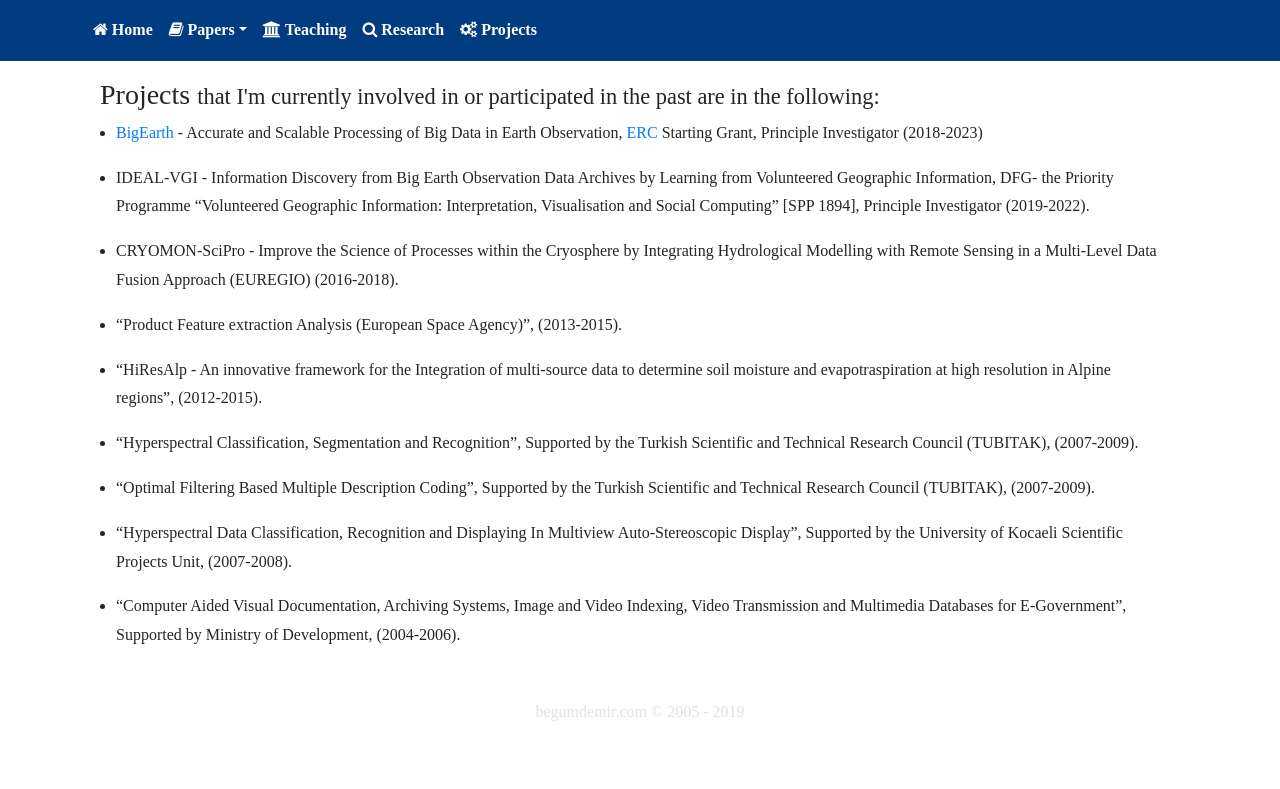
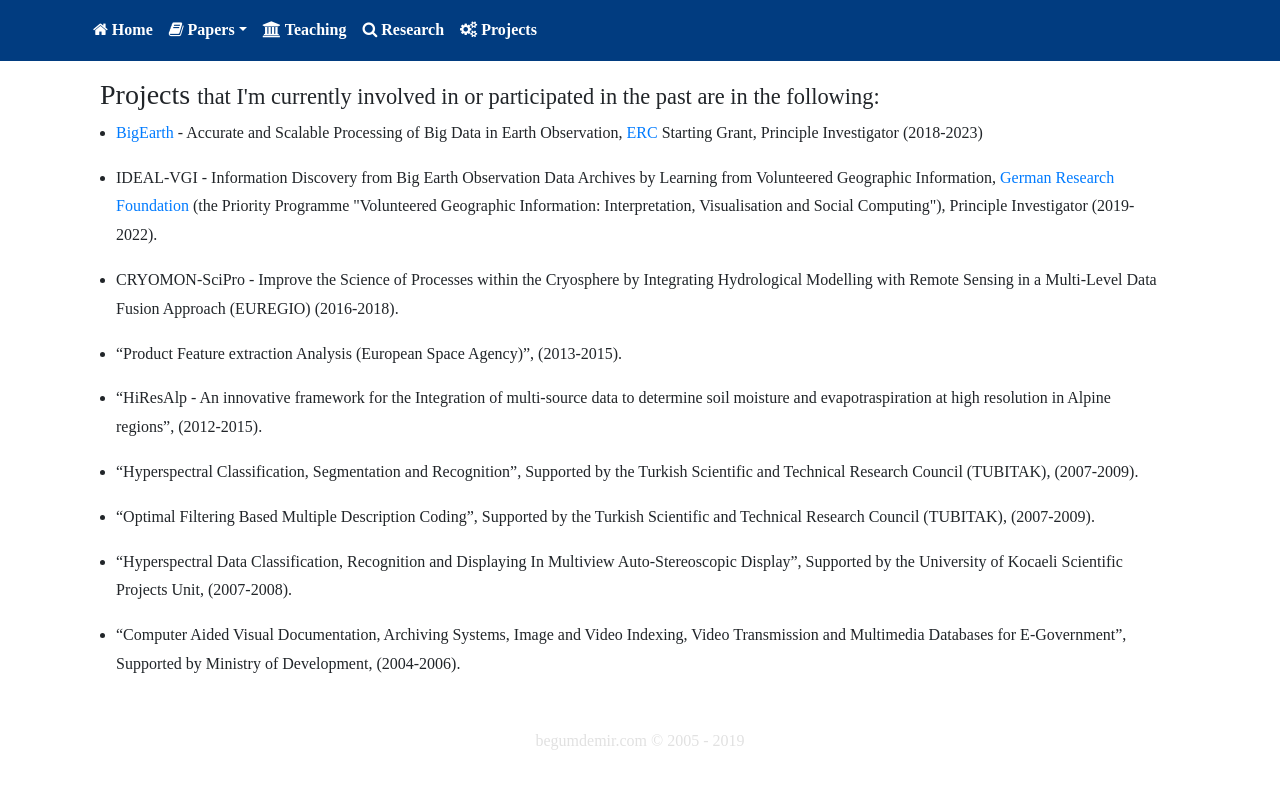
Before and after one commit to zafatar/bd, a Jekyll site: the page built from projects.md, in a window 1280 px wide. Shown: the top 789 px of the page. Built offline with Jekyll 4.4.1, drawn with Linux system fonts in a browser that asks for light colours; nearby versions of some CDN libraries; some web fonts are replaced.

Commit message:
update projects

```diff
--- a/projects.md
+++ b/projects.md
@@ -12,7 +12,7 @@ guid: http://www.begumdemir.com/?page_id=4
 <ul class="px-3">
 	<li class="pb-3"><a href="http://www.bigearth.eu" target="_blank">BigEarth</a> - Accurate and Scalable Processing of Big Data in Earth Observation, <a href="https://erc.europa.eu" target="_blank">ERC</a> Starting Grant, Principle Investigator (2018-2023)</li>
 
-	<li class="pb-3">IDEAL-VGI - Information Discovery from Big Earth Observation Data Archives by Learning from Volunteered Geographic Information, DFG- the Priority Programme “Volunteered Geographic Information: Interpretation, Visualisation and Social Computing” [SPP 1894], Principle Investigator (2019-2022).</li>
+	<li class="pb-3">IDEAL-VGI - Information Discovery from Big Earth Observation Data Archives by Learning from Volunteered Geographic Information, <a href="https://www.dfg.de/en/" target="_blank">German Research Foundation</a> (the Priority Programme "Volunteered Geographic Information: Interpretation, Visualisation and Social Computing"), Principle Investigator (2019-2022).</li>
 
 	<li class="pb-3">CRYOMON-SciPro - Improve the Science of Processes within the Cryosphere by Integrating Hydrological Modelling with Remote Sensing in a Multi-Level Data Fusion Approach (EUREGIO) (2016-2018).</li>
 
```
